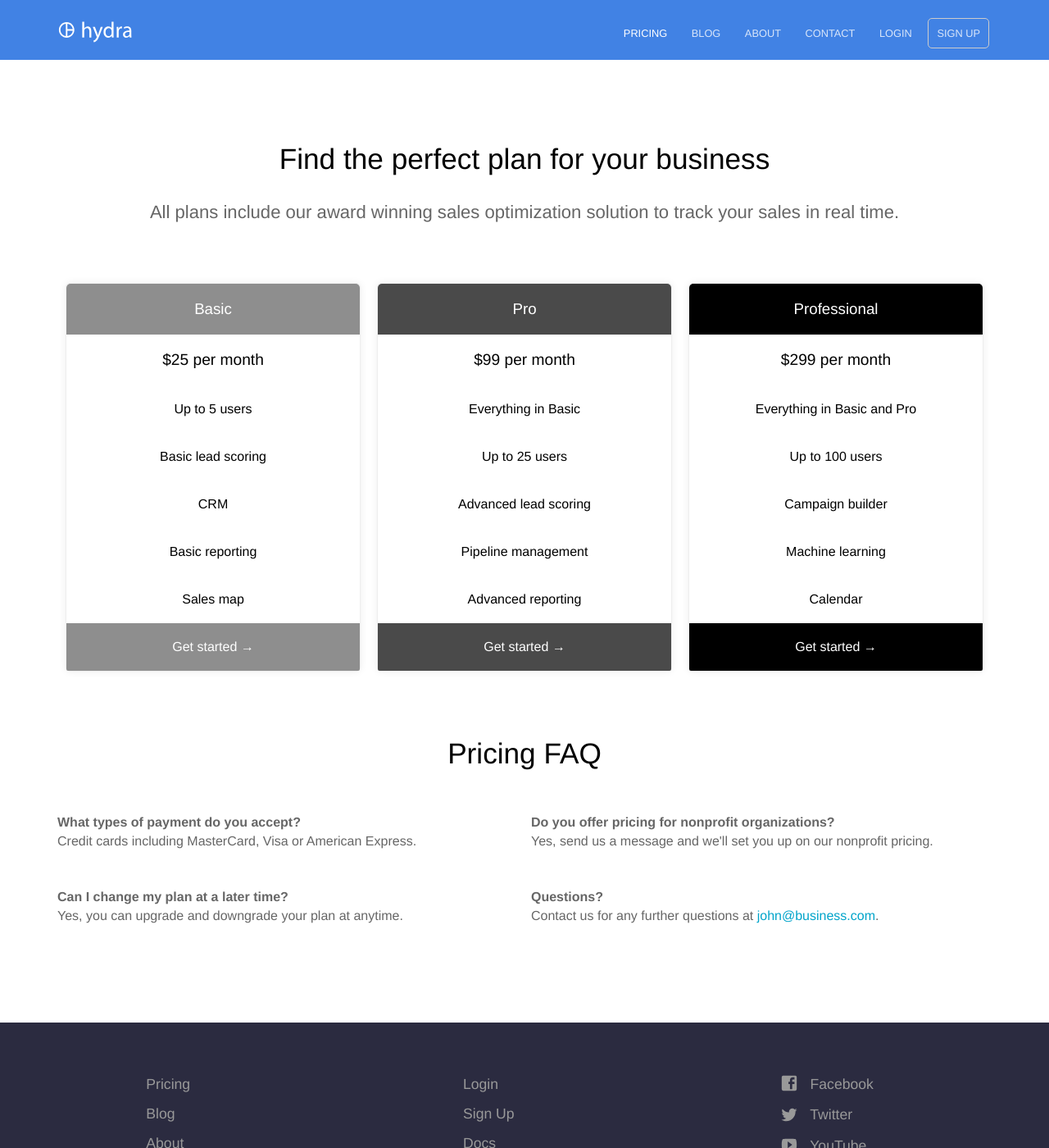
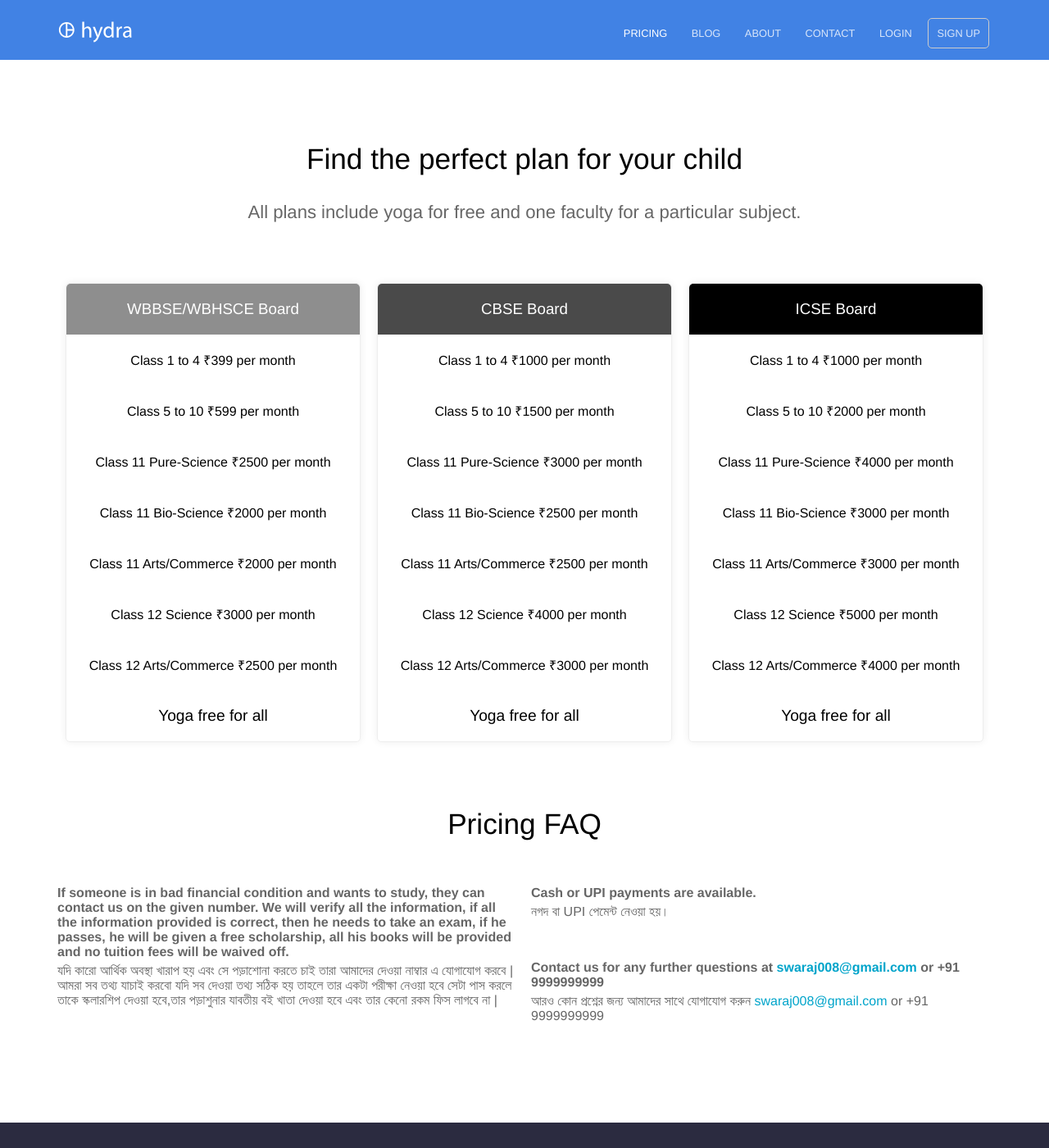
Before and after one commit to iamsudip/alphabetz, a Jekyll site: the page built from pricing.html, in a window 1280 px wide and 1400 px high. Shown: the whole window at 82% size. Built offline with Jekyll 4.4.1, drawn with Linux system fonts in a browser that asks for light colours.

Commit message:
update pricing page

```diff
--- a/Gemfile
+++ b/Gemfile
@@ -9,3 +9,5 @@ group :jekyll_plugins do
   gem 'jekyll-seo-tag', '~> 2.7.1'
   gem 'jekyll-sitemap', '~> 1.4.0'
 end
+
+gem "webrick", "~> 1.8"
--- a/pricing.html
+++ b/pricing.html
@@ -1,71 +1,75 @@
 ---
 title: Pricing
-heading: Find the perfect plan for your business
-description: All plans include our award winning sales optimization solution to track your sales in real time.
+heading: Find the perfect plan for your child
+description: All plans include yoga for free and one faculty for a particular subject.
 pricing_table:
-  - name: Basic
+  - name: WBBSE/WBHSCE Board
     color: "#8e8e8e"
     features:
-      - text: $25 per month
+      - text: Class 1 to 4 ₹399 per month
+        highlight: false
+      - text: Class 5 to 10 ₹599 per month
+        highlight: false
+      - text: Class 11 Pure-Science ₹2500 per month
+        highlight: false
+      - text: Class 11 Bio-Science ₹2000 per month
+        highlight: false
+      - text: Class 11 Arts/Commerce ₹2000 per month
+        highlight: false
+      - text: Class 12 Science ₹3000 per month
+        highlight: false
+      - text: Class 12 Arts/Commerce ₹2500 per month
+        highlight: false
+      - text: Yoga free for all
         highlight: true
-      - text: Up to 5 users
-        highlight: false
-      - text: Basic lead scoring
-        highlight: false
-      - text: CRM
-        highlight: false
-      - text: Basic reporting
-        highlight: false
-      - text: Sales map
-        highlight: false
-    call_to_action:
-      link: http://mysite.com?plan=basic
-      text: Get started
-  - name: Pro
+  - name: CBSE Board
     color: "#4a4a4a"
     features:
-      - text: $99 per month
+      - text: Class 1 to 4 ₹1000 per month
+        highlight: false
+      - text: Class 5 to 10 ₹1500 per month
+        highlight: false
+      - text: Class 11 Pure-Science ₹3000 per month
+        highlight: false
+      - text: Class 11 Bio-Science ₹2500 per month
+        highlight: false
+      - text: Class 11 Arts/Commerce ₹2500 per month
+        highlight: false
+      - text: Class 12 Science ₹4000 per month
+        highlight: false
+      - text: Class 12 Arts/Commerce ₹3000 per month
+        highlight: false
+      - text: Yoga free for all
         highlight: true
-      - text: Everything in Basic
-        highlight: false
-      - text: Up to 25 users
-        highlight: false
-      - text: Advanced lead scoring
-        highlight: false
-      - text: Pipeline management
-        highlight: false
-      - text: Advanced reporting
-        highlight: false
-    call_to_action:
-      link: http://mysite.com?plan=pro
-      text: Get started
-  - name: Professional
+  - name: ICSE Board
     color: "#000000"
     features:
-      - text: $299 per month
+      - text: Class 1 to 4 ₹1000 per month
+        highlight: false
+      - text: Class 5 to 10 ₹2000 per month
+        highlight: false
+      - text: Class 11 Pure-Science ₹4000 per month
+        highlight: false
+      - text: Class 11 Bio-Science ₹3000 per month
+        highlight: false
+      - text: Class 11 Arts/Commerce ₹3000 per month
+        highlight: false
+      - text: Class 12 Science ₹5000 per month
+        highlight: false
+      - text: Class 12 Arts/Commerce ₹4000 per month
+        highlight: false
+      - text: Yoga free for all
         highlight: true
-      - text: Everything in Basic and Pro
-        highlight: false
-      - text: Up to 100 users
-        highlight: false
-      - text: Campaign builder
-        highlight: false
-      - text: Machine learning
-        highlight: false
-      - text: Calendar
-        highlight: false
-    call_to_action:
+    <!-- call_to_action:
       link: http://mysite.com?plan=professional
-      text: Get started
+      text: Get started -->
 faq:
-  - question: What types of payment do you accept?
-    answer: Credit cards including MasterCard, Visa or American Express.
-  - question: Can I change my plan at a later time?
-    answer: Yes, you can upgrade and downgrade your plan at anytime.
-  - question: Do you offer pricing for nonprofit organizations?
-    answer: Yes, send us a message and we'll set you up on our nonprofit pricing.
-  - question: Questions?
-    answer: Contact us for any further questions at <a href="#">john@business.com</a>.
+  - question: If someone is in bad financial condition and wants to study, they can contact us on the given number. We will verify all the information, if all the information provided is correct, then he needs to take an exam, if he passes, he will be given a free scholarship, all his books will be provided and no tuition fees will be waived off.
+    answer: যদি কারো আর্থিক অবস্থা খারাপ হয় এবং সে পড়াশোনা করতে চাই তারা আমাদের দেওয়া নাম্বার এ যোগাযোগ করবে | আমরা সব তথ্য যাচাই করবো যদি সব দেওয়া তথ্য সঠিক হয় তাহলে তার একটা পরীক্ষা নেওয়া হবে সেটা পাস করলে তাকে স্কলারশিপ দেওয়া হবে,তার পড়াশুনার যাবতীয় বই খাতা দেওয়া হবে এবং তার কেনো রকম ফিস লাগবে না |
+  - question: Cash or UPI payments are available.
+    answer: নগদ বা UPI পেমেন্ট নেওয়া হয়।
+  - question: Contact us for any further questions at <a href="#">swaraj008@gmail.com</a> or +91 9999999999
+    answer: আরও কোন প্রশ্নের জন্য আমাদের সাথে যোগাযোগ করুন <a href="#">swaraj008@gmail.com</a> or +91 9999999999
 ---
 <div class="plans">
 	{% for plan in page.pricing_table %}
```
Also changed, not shown: Gemfile.lock.
